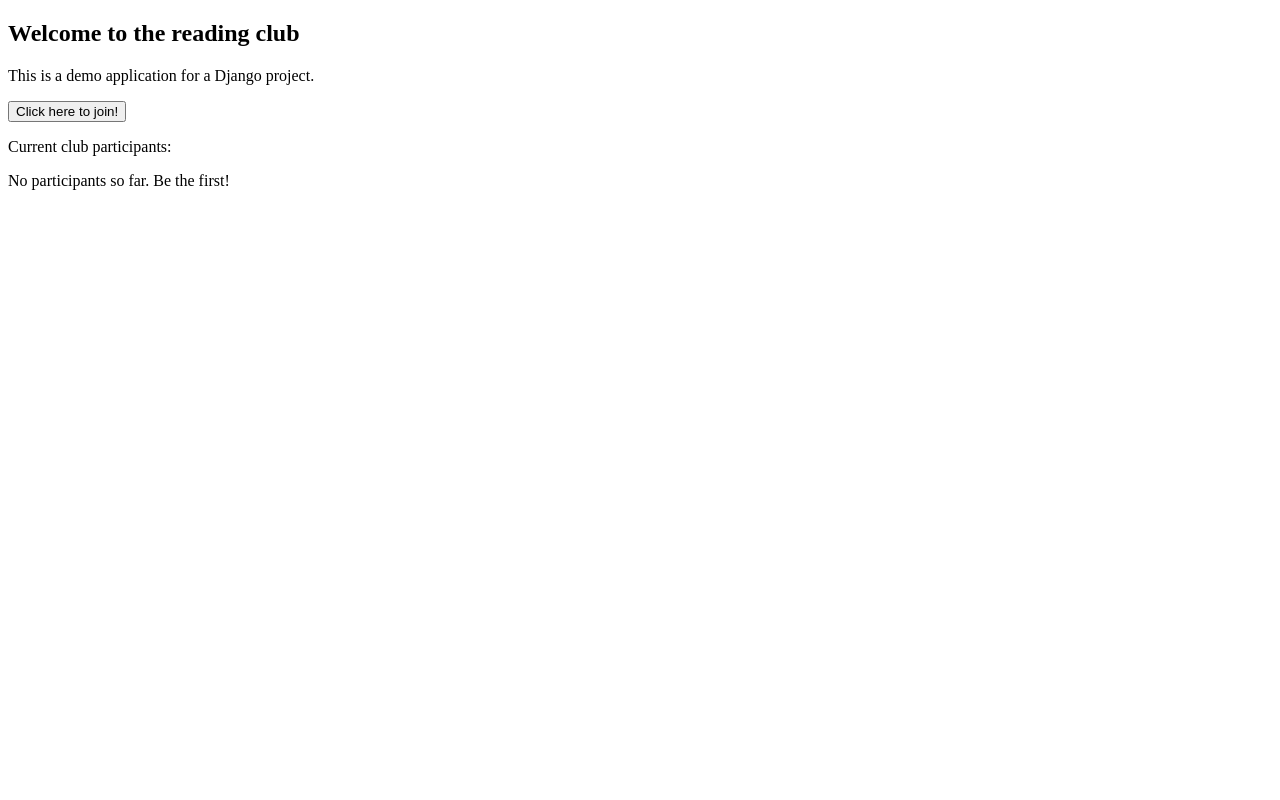
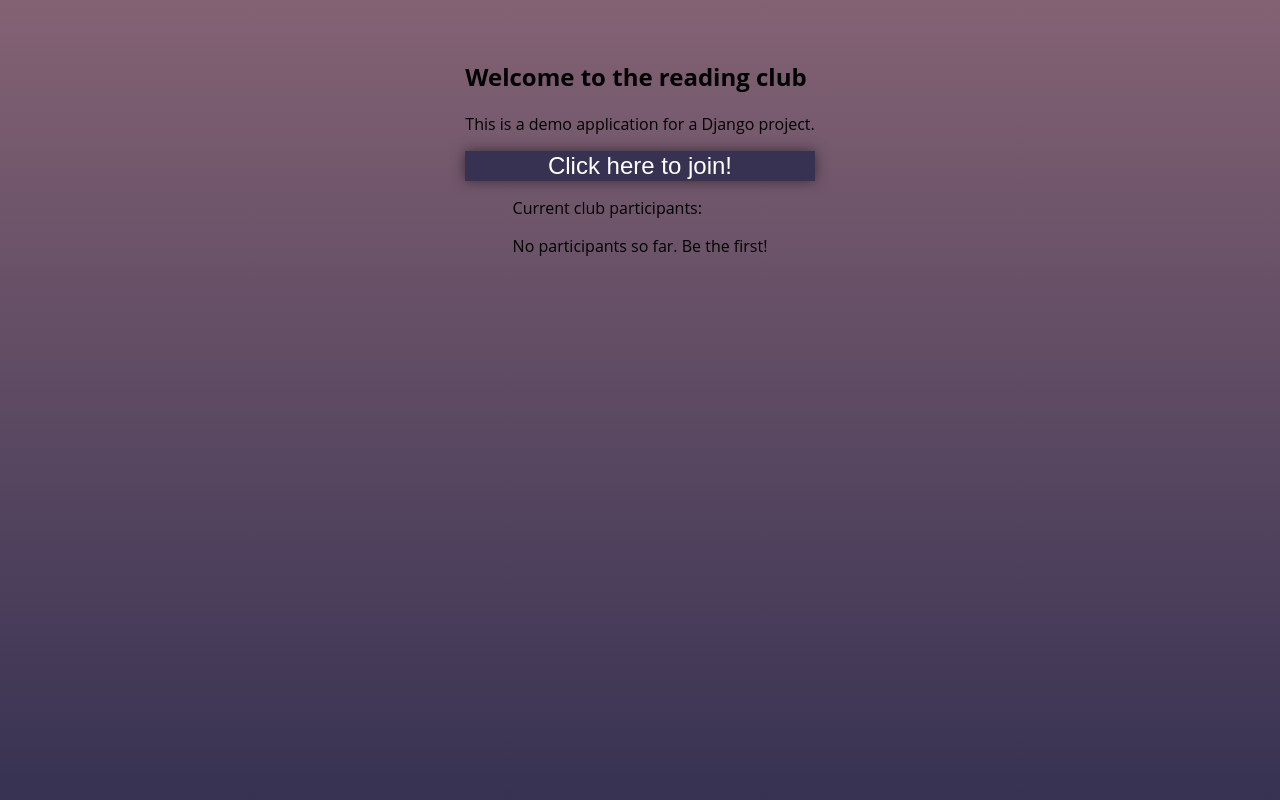
Before and after one commit to dan-koller/Django-Forms-App, a Django app: page / in a window 1280 px wide. Run offline with Django 4.2, Linux system fonts and the light colour scheme; data that the repository does not hold is empty.

Commit message:
Updated styling to implement a (very) basic design

```diff
--- /dev/null
+++ b/djangoforms/static/style.css
@@ -0,0 +1,49 @@
+html, body {
+	min-height: 100vh;
+	background: linear-gradient(#836273, #373252);
+	background-repeat: no-repeat;
+	background-attachment: fixed;
+	padding: 0;
+	margin: 0;
+	font-family: 'Open Sans', sans-serif;
+}
+
+.content {
+    padding-top: 5vh;
+    width: 100%;
+    height: 100%;
+    display: flex;
+    flex-direction: column;
+    justify-content: center;
+    align-items: center;
+}
+
+.content button {
+    width: 100%;
+    height: 100%;
+    font-size: 1.5em;
+    cursor: pointer;
+    outline: none;
+    border: none;
+	outline: none !important;
+	background-color: #373252;
+	color: white;
+	box-shadow: 0 0 1vw rgba(0,0,0,0.5);
+ }
+
+::-webkit-scrollbar {
+  width: 0.5vw;
+
+  background:-webkit-linear-gradient(0, blue 50%, white 100%);
+}
+
+::-webkit-scrollbar-track {
+  background:  linear-gradient(0deg, #836273 0%, #373252 100%);
+
+::-webkit-scrollbar-thumb {
+  background: #888;
+}
+
+::-webkit-scrollbar-thumb:hover {
+  background: #555;
+}
--- a/djangoforms/templates/index.html
+++ b/djangoforms/templates/index.html
@@ -3,36 +3,40 @@
 <head>
     <meta charset="UTF-8">
     <title>Welcome</title>
+    {% load static %}
+    <link rel="stylesheet" type="text/css" href="{% static 'style.css' %}"/>
 </head>
 <body>
+    <div class="content">
+        <div class="content-header">
             <h2>Welcome to the reading club</h2>
             <p>This is a demo application for a Django project.</p>
 
             <!-- TODO: Fix href link to support Django link... -->
             <form>
-        <button type="submit" formaction="http://127.0.0.1:8000/register/">Click here to join!</button>
+                <button class="submit-button" type="submit" formaction="http://127.0.0.1:8000/register/">Click here to join!</button>
             </form>
-
+        </div>
+        <div class="table">
              <!--  Print current club participants from database  -->
             {% csrf_token %}
             <p>Current club participants:</p>
-
             {% if data %}
             <table>
                 {% for field in fields %}
-            <tr>
                 <th>{{ field.name }}</th>
-            </tr>
                 {% endfor %}
                 {% for item in data %}
                 <tr>
                     <td>{{ item.value }}</td>
                 </tr>
                 {% endfor %}
+            <!--  Alternating message if no users are signed up yet  -->
             {% else %}
                 <p>No participants so far. Be the first!</p>
             {% endif %}
             </table>
-
+        </div>
+    </div>
 </body>
 </html>
```
Also changed, not shown: djangoforms/djangoforms/settings.py (+6 -1 lines), README.md (renamed from djangoforms/README.md). Lines whose indentation alone changed are shown as unchanged.
